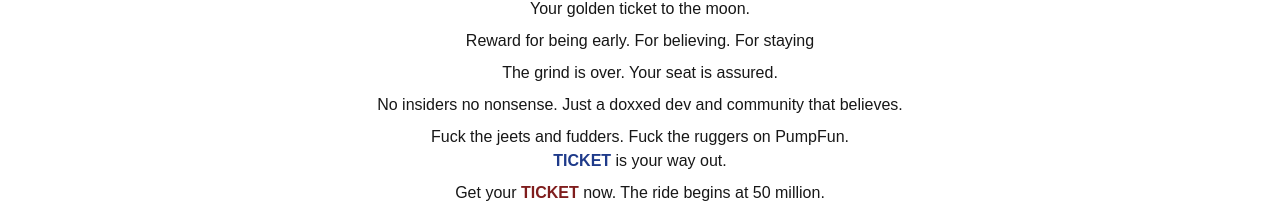
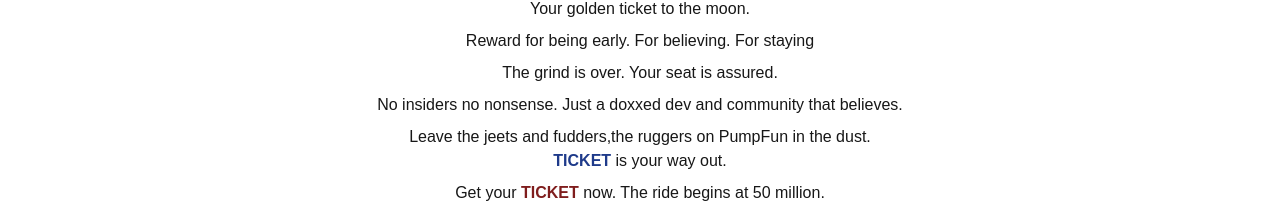
Before and after one commit to dragonskyside/ticket, a Next.js app: page / in a window 1280 px wide. Shown: the part 959-1174 px from the top of the page. Built offline with nearby package versions, Linux system fonts and the light colour scheme; a web font is replaced by a local one.

Commit message:
fix profanity

```diff
--- a/app/page.js
+++ b/app/page.js
@@ -105,7 +105,7 @@
           {/* <p className="mb-2">The reward for coming, being early, staying to play.</p> */}
           <p className="mb-2">The grind is over. Your seat is assured.</p>
           <p className='mb-2'>No insiders no nonsense. Just a doxxed dev and community that believes.</p>
-          <p>Fuck the jeets and fudders. Fuck the ruggers on PumpFun.</p>
+          <p>Leave the jeets and fudders,the ruggers on PumpFun in the dust.</p>
           <p className="mb-2"><span className='font-bold text-blue-900'>TICKET</span> is your way out.</p>
           <p> Get your <span className='font-bold text-red-900'>TICKET</span> now. The ride begins at 50 million.</p>
         </div>
```
